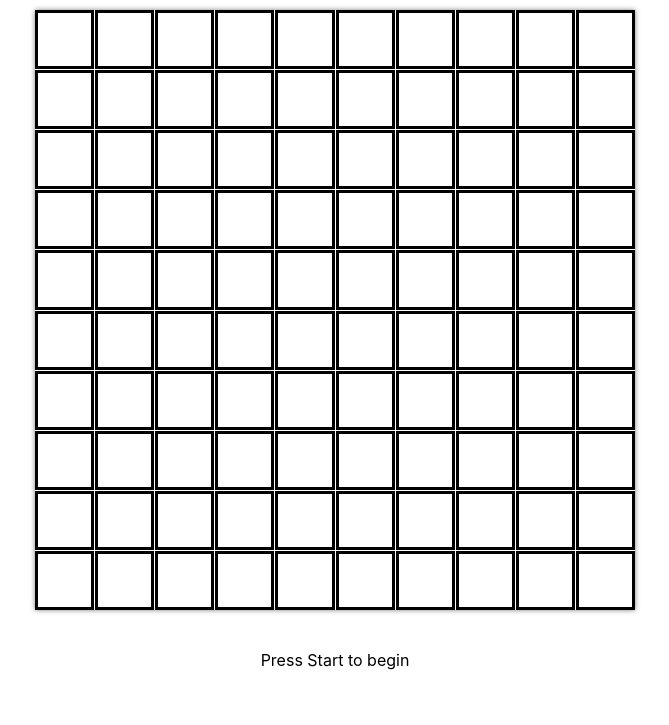
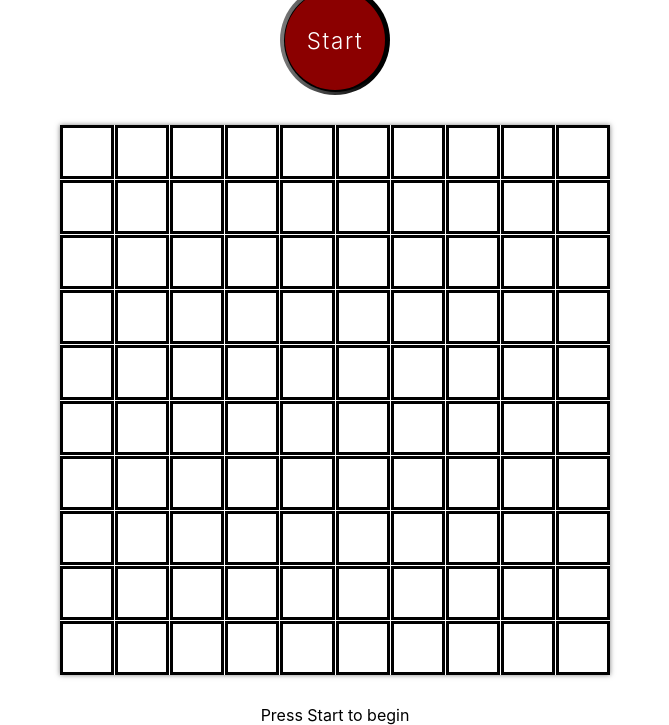
Before and after one commit to Kesslerjx/battleship, a plain HTML site: page index.html in a window 1280 px wide. Shown: the part 116-841 px from the top of the page, without its empty margins (305-974 px from the left). Before the commit the page ends 800 px from the top, so only its background shows below. Drawn offline with Linux system fonts and the light colour scheme.

Commit message:
Change start button styling

```diff
--- a/index.html
+++ b/index.html
@@ -18,7 +18,11 @@
 
     <main>
         <div id="wrapper">
-            <button id="game-button">Start</button>
+            <div id="button-container">
+                <div id="inside-button-container">
+                    <button id="game-button">Start</button>
+                </div>
+            </div>
             <div id="grid"></div>
             <p id="game-message">Press Start to begin</p>
         </div>
--- a/style.css
+++ b/style.css
@@ -16,6 +16,10 @@ button {
 body, p {
     margin: 0;
     padding: 0;
+}
+
+header {
+    border-bottom: solid 0.75px darkgray;
 }
 
 #header-title {
@@ -44,18 +48,53 @@ main {
     align-items: center;
 }
 
+#button-container {
+    width: 110px;
+    height: 110px;
+    border-radius: 55px;
+    display: flex;
+    justify-content: center;
+    align-items: center;
+    background: black;
+    /* https://cssgradient.io/ */
+    background: linear-gradient(90deg, rgba(120,118,118,1) 3%, rgba(110,110,110,1) 9%, rgba(0,0,0,1) 84%);
+}
+
+#inside-button-container {
+    width: 103px;
+    height: 103px;
+    border-radius: 52px;
+    background: black;
+    display: flex;
+    justify-content: center;
+    align-items: center;
+}
+
 #game-button {
-    margin-top: -50px;
+    border: none;
+    font-size: 1.4rem;
+    width: 100px;
+    height: 100px;
+    font-weight: 300;
+    letter-spacing: 0.1rem;
+    border-radius: 50px;
+    background: darkred;
+    color: white;
+    transition: all 0.025s ease;
+}
+
+#game-button:active {
+    transform: scale(98%);
 }
 
 #grid {
     display: grid;
-    width: 600px;
+    width: 550px;
     grid-template-columns: repeat(10, 1fr);
     grid-template-rows: repeat(10, 1fr);
     box-shadow: 0px 0px 5px rgb(0 0 0 / 0.5);
     gap: 1px;
-    margin: 40px 0;
+    margin: 30px 0;
 }
 
 .grid-box {
```
